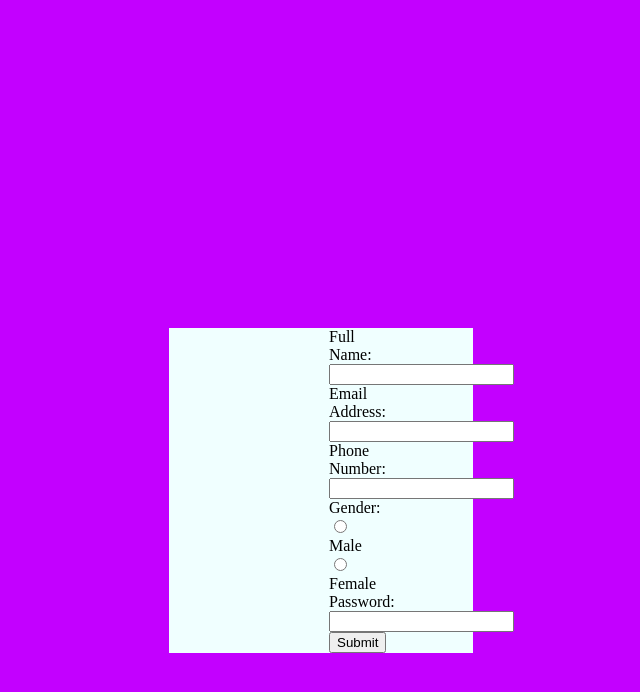
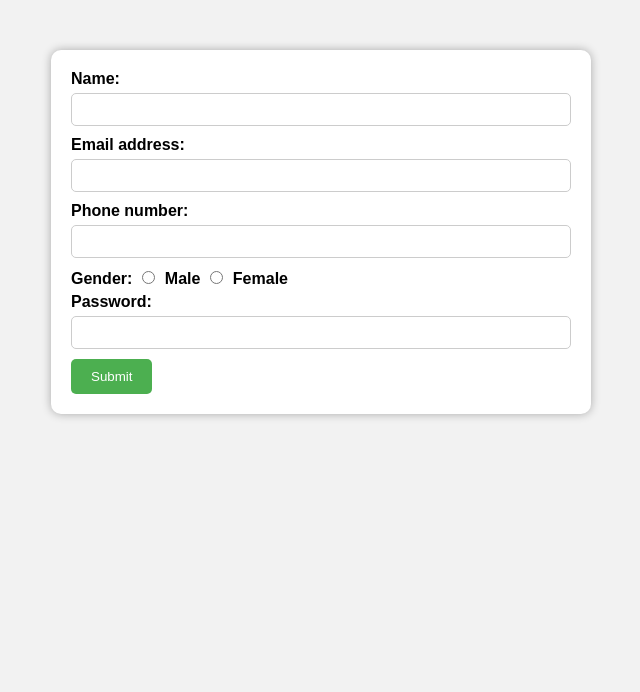
Before and after one commit to Aishat452/shclasses, a plain HTML site: page index.html in a window 1280 px wide. Shown: the whole page, without its empty margins (319-959 px from the left). Drawn offline with Linux system fonts and the light colour scheme.

Commit message:
Add files via upload

```diff
--- a/index.html
+++ b/index.html
@@ -1,58 +1,155 @@
 <!DOCTYPE html>
-<html lang="en">
+<html>
+
 <head>
-    <meta charset="UTF-8">
-    <meta http-equiv="X-UA-Compatible" content="IE=edge">
-    <meta name="viewport" content="width=device-width, initial-scale=1.0">
-    <title>login page</title>
+  <title>Simple Form</title>
+  <style type="text/css">
+    body {
+      background-color: #f2f2f2;
+      font-family: Arial, sans-serif;
+    }
+
+    form {
+      background-color: #fff;
+      border-radius: 10px;
+      box-shadow: 0 0 10px rgba(0, 0, 0, 0.3);
+      padding: 20px;
+      margin: 50px auto;
+      max-width: 500px;
+    }
+
+    label {
+      display: inline-block;
+      margin-bottom: 5px;
+      font-weight: bold;
+    }
+
+    input[type="text"],
+    input[type="email"],
+    input[type="password"] {
+      padding: 8px;
+      border: 1px solid #ccc;
+      border-radius: 5px;
+      margin-bottom: 10px;
+      width: 100%;
+      box-sizing: border-box;
+    }
+
+    input[type="radio"] {
+      margin-right: 10px;
+    }
+
+    input[type="submit"] {
+      background-color: #4CAF50;
+      color: #fff;
+      padding: 10px 20px;
+      border: none;
+      border-radius: 5px;
+      cursor: pointer;
+      transition: background-color 0.3s ease;
+    }
+
+    input[type="submit"]:hover {
+      background-color: #3e8e41;
+    }
+
+    .error {
+      color: red;
+      font-size: 0.8em;
+      margin-top: -10px;
+      margin-bottom: 10px;
+    }
+
+    .success {
+      color: green;
+      font-size: 1.2em;
+      margin-top: 10px;
+      margin-bottom: 10px;
+      text-align: center;
+    }
+  </style>
 </head>
 
-<!-- CSS -->
-<style>
-body{
-    background-color: rgb(195, 0, 255);
-}
+<body>
+  <form method="post" action="#" onsubmit="return validateForm()">
+    <label for="name">Name:</label>
+    <input type="text" name="name" id="name"><br>
 
-div{
+    <label for="email">Email address:</label>
+    <input type="email" name="email" id="email"><br>
 
-    background-color: azure;
+    <label for="phone">Phone number:</label>
+    <input type="text" name="phone" id="phone"><br>
 
-}
- form{
-    margin: 10rem;
- }
+    <label for="gender">Gender:</label>
+    <input type="radio" name="gender" value="male" id="male"><label for="male">Male</label>
+    <input type="radio" name="gender" value="female" id="female"><label for="female">Female</label><br>
 
- section{
-    padding: 10rem 30rem 0px ;
- }
+    <label for="password">Password:</label>
+    <input type="password" name="password" id="password"><br>
 
-</style>
+    <input type="submit" value="Submit">
+    <div class="error" id="error-message"></div>
+    <div class="success" id="success-message"></div>
+  </form>
 
-<body>
+  <script type="text/javascript">
+    function validateForm() {
+      var name = document.getElementById("name").value.trim();
+      var email = document.getElementById("email").value.trim();
+      var phone = document.getElementById("phone").value.trim();
+      var gender = document.querySelector('input[name="gender"]:checked');
+      var password = document.getElementById("password").value.trim();
 
-  <section>
-    <div>
-        <form action="" method="get">
-            <label for="">Full Name:</label> <br>
-            <input type="name"> <br>
+      if (name == "") {
+        document.getElementById("name").style.borderColor
+          = "red";
+        document.getElementById("error-message").innerHTML = "Please enter your name.";
+        return false;
+      } else {
+        document.getElementById("name").style.borderColor = "#ccc";
+      }
 
-            <label for="">Email Address:</label> <br>
-            <input type="email"> <br>
+      if (email == "") {
+        document.getElementById("email").style.borderColor = "red";
+        document.getElementById("error-message").innerHTML = "Please enter your email address.";
+        return false;
+      } else if (!validateEmail(email)) {
+        document.getElementById("email").style.borderColor = "red";
+        document.getElementById("error-message").innerHTML = "Please enter a valid email address.";
+        return false;
+      } else {
+        document.getElementById("email").style.borderColor = "#ccc";
+      }
 
-            <label for="">Phone Number:</label> <br>
-            <input type="tel"> <br>
+      if (phone == "") {
+        document.getElementById("phone").style.borderColor = "red";
+        document.getElementById("error-message").innerHTML = "Please enter your phone number.";
+        return false;
+      } else {
+        document.getElementById("phone").style.borderColor = "#ccc";
+      }
 
-            <label for="">Gender:</label> <br>
-            <input type="radio" name="p"> <label for="">Male</label><br>
-            <input type="radio" name="p"> <label for="">Female</label><br>
+      if (gender == null) {
+        document.getElementById("error-message").innerHTML = "Please select your gender.";
+        return false;
+      }
 
-            <label for="">Password:</label> <br>
-            <input type="password"> <br>
+      if (password == "") {
+        document.getElementById("password").style.borderColor = "red";
+        document.getElementById("error-message").innerHTML = "Please enter a password.";
+        return false;
+      } else {
+        document.getElementById("password").style.borderColor = "#ccc";
+      }
 
-            <button type="submit">Submit</button>
-          </form>
-    </div>
-  </section>
+      document.getElementById("error-message").innerHTML = "";
+      document.getElementById("success-message").innerHTML = "Form submitted successfully!";
+      return true;
+    }
 
-</body>
-</html>
+    function validateEmail(email) {
+      var re = /^[^\s@]+@[^\s@]+\.[^\s@]+$/;
+      return re.test(email);
+    }
+  </script>
```
